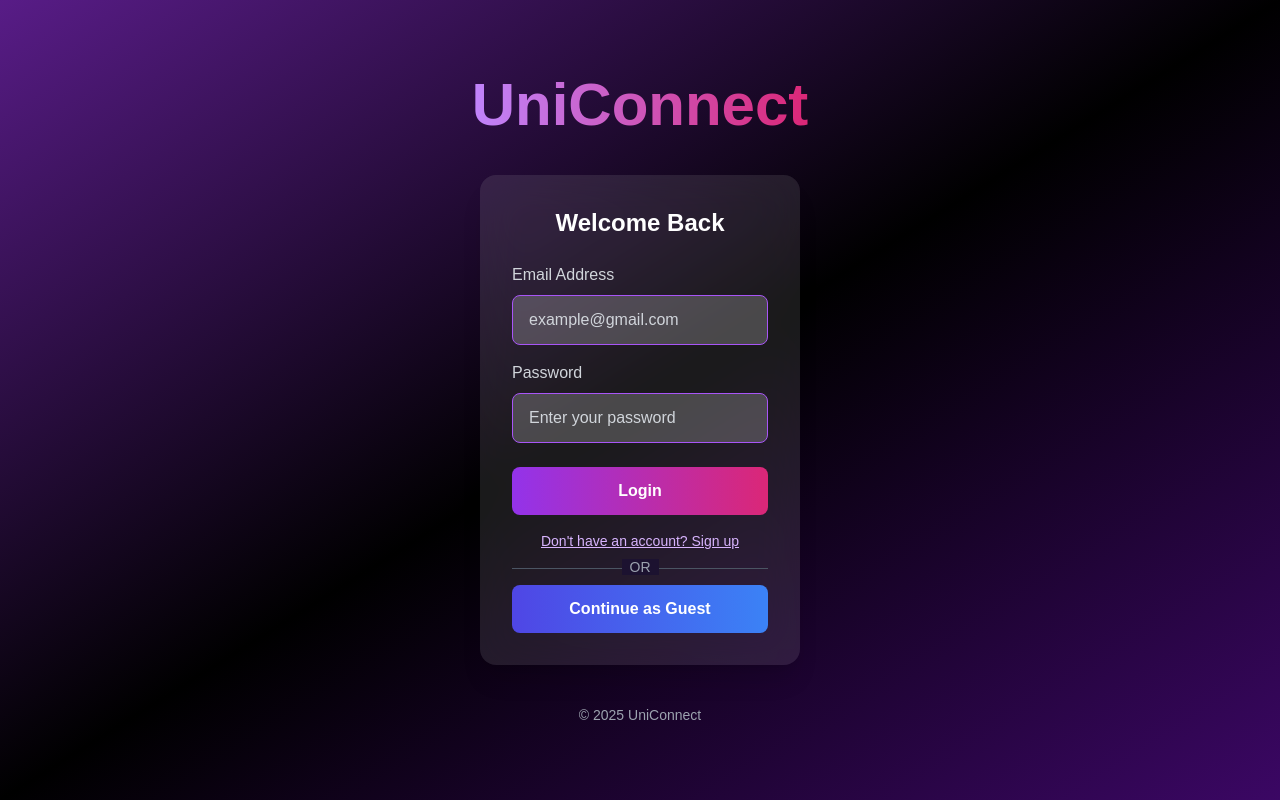
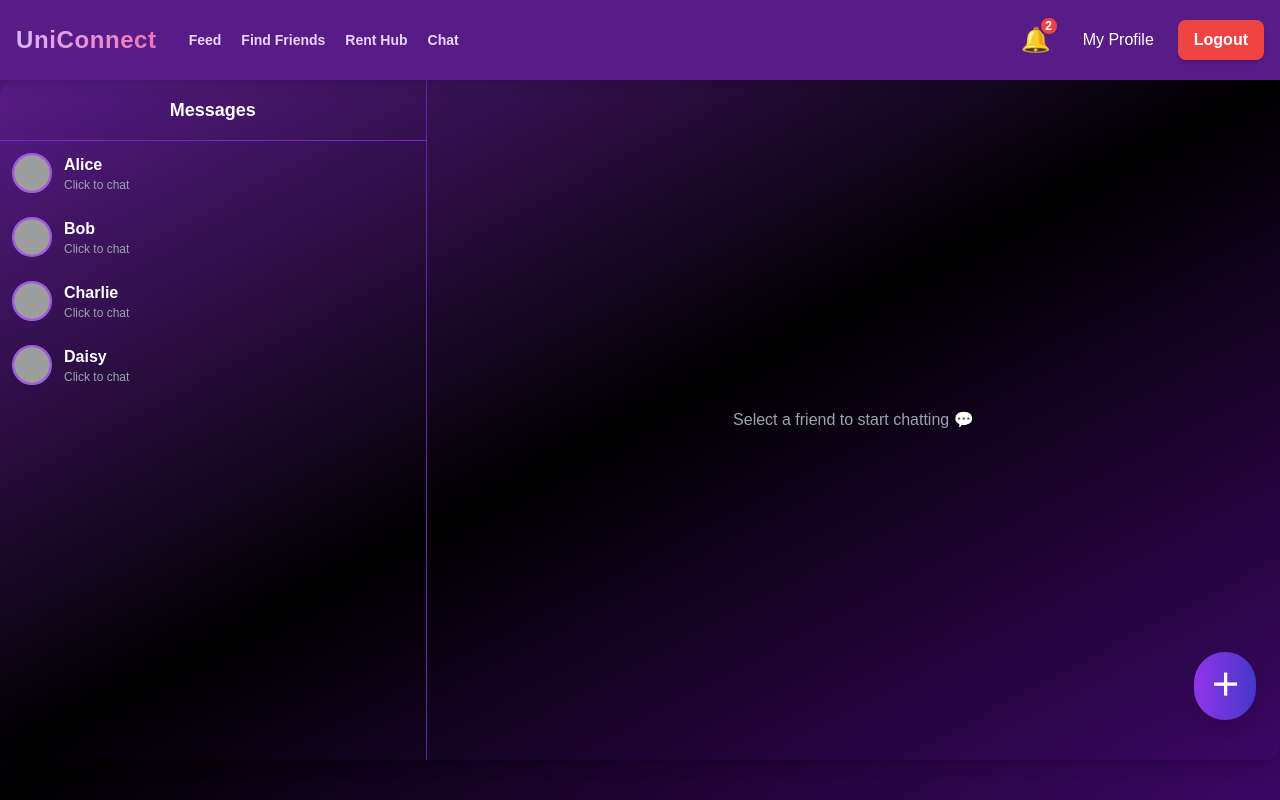
Before and after one commit to mitaliraj3007/uniconnect1, a React (Vite) app: page /chat in a window 1280 px wide. Before the commit this address led to /. Built offline with nearby package versions, Linux system fonts and the light colour scheme; sample sign-in values are in the browser's storage; grey boxes are pictures that could not be loaded.

Commit message:
notification icon added

```diff
--- a/src/App.jsx
+++ b/src/App.jsx
@@ -1,6 +1,9 @@
-import React, { useState } from "react";
-import { BrowserRouter as Router, Routes, Route, Navigate, useNavigate } from "react-router-dom";
+import React from "react";
+import { BrowserRouter as Router, Routes, Route, Navigate, useNavigate, useLocation } from "react-router-dom";
 import { AnimatePresence } from "framer-motion";
+
+// ✅ 1. Import your AuthProvider and useAuth
+import { AuthProvider, useAuth } from "./context/AuthContext";
 
 import Login from "./pages/Login";
 import SelectCollege from "./pages/SelectCollege";
@@ -14,41 +17,39 @@ import CreatePost from "./pages/CreatePost";
 import Navbar from "./components/Navbar";
 
 function AppContent() {
-  const [user, setUser] = useState(null);
-  const [college, setCollege] = useState(null);
+  // ✅ 2. Use global state from your AuthContext instead of local useState
+  const { user, setUser, college, setCollege } = useAuth();
   const navigate = useNavigate();
+  const location = useLocation();
 
-  // ✅ Handle login types
   const handleLogin = (userData) => {
     setUser(userData);
     navigate("/select-college");
   };
 
   const handleGuestLogin = () => {
-    setUser({ name: "Guest User", type: "guest" });
+    setUser({ name: "Guest User", email: "guest@gmail.com", type: "guest" });
     navigate("/select-college");
   };
 
   const handleAdminLogin = () => {
-    setUser({ name: "Admin", type: "admin" });
+    setUser({ name: "Admin", email: "admin@uniconnect.com", type: "admin" });
     navigate("/feed");
   };
 
   const handleCollegeSelect = (collegeData) => {
-    setCollege(collegeData);
+    // Save it as an object so college.name works in your Profile page!
+    setCollege({ name: collegeData });
     navigate("/feed");
   };
 
-  // Check login state
   const isLoggedIn = !!user;
-
-  // ✅ Pages where top buttons should NOT appear
-  const hideTopButtons = ["/", "/select-college"].includes(window.location.pathname);
+  const hideTopButtons = ["/", "/select-college"].includes(location.pathname);
 
   return (
     <div className="bg-gradient-to-br from-purple-900 via-black to-purple-950 text-white min-h-screen flex flex-col relative overflow-hidden">
 
-      {/* ✅ Floating Top Buttons - only visible after login */}
+      {/* Floating Top Buttons - only visible after login */}
       {!hideTopButtons && isLoggedIn && (
         <div className="absolute top-4 right-4 flex space-x-3 z-50">
           <button
@@ -68,7 +69,7 @@ function AppContent() {
         </div>
       )}
 
-      {/* ✅ Floating Create Post Button (only after login) */}
+      {/* Floating Create Post Button (only after login) */}
       {isLoggedIn && !hideTopButtons && (
         <button
           onClick={() => navigate("/create")}
@@ -81,7 +82,6 @@ function AppContent() {
 
       <AnimatePresence mode="wait">
         <Routes>
-          {/* LOGIN PAGE */}
           <Route
             path="/"
             element={
@@ -93,124 +93,46 @@ function AppContent() {
             }
           />
 
-          {/* COLLEGE SELECTION */}
           <Route
             path="/select-college"
-            element={
-              isLoggedIn ? (
-                <SelectCollege onSelect={handleCollegeSelect} />
-              ) : (
-                <Navigate to="/" />
-              )
-            }
+            element={isLoggedIn ? <SelectCollege onSelect={handleCollegeSelect} /> : <Navigate to="/" />}
           />
 
-          {/* FEED */}
           <Route
             path="/feed"
-            element={
-              isLoggedIn && college ? (
-                <>
-                  <Feed />
-                  <Navbar hideProfile />
-                </>
-              ) : (
-                <Navigate to="/" />
-              )
-            }
+            element={isLoggedIn && college ? <><Navbar /><Feed /></> : <Navigate to="/" />}
           />
 
-          {/* FIND FRIENDS */}
           <Route
             path="/friends"
-            element={
-              isLoggedIn ? (
-                <>
-                  <FindFriends />
-                  <Navbar hideProfile />
-                </>
-              ) : (
-                <Navigate to="/" />
-              )
-            }
+            element={isLoggedIn ? <><Navbar /><FindFriends /></> : <Navigate to="/" />}
           />
 
-          {/* CHAT */}
           <Route
             path="/chat"
-            element={
-              isLoggedIn ? (
-                <>
-                  <Chat />
-                  <Navbar hideProfile />
-                </>
-              ) : (
-                <Navigate to="/" />
-              )
-            }
+            element={isLoggedIn ? <><Navbar /><Chat /></> : <Navigate to="/" />}
           />
 
-          {/* RENT HUB */}
           <Route
             path="/rent"
-            element={
-              isLoggedIn ? (
-                <>
-                  <RentHub />
-                  <Navbar hideProfile />
-                </>
-              ) : (
-                <Navigate to="/" />
-              )
-            }
+            element={isLoggedIn ? <><Navbar /><RentHub /></> : <Navigate to="/" />}
           />
 
-          {/* PROFILE */}
           <Route
             path="/profile"
-            element={
-              isLoggedIn ? (
-                <>
-                  <Profile />
-                  <Navbar hideProfile />
-                </>
-              ) : (
-                <Navigate to="/" />
-              )
-            }
+            element={isLoggedIn ? <><Navbar /><Profile /></> : <Navigate to="/" />}
           />
 
-          {/* SETTINGS */}
           <Route
             path="/settings"
-            element={
-              isLoggedIn ? (
-                <>
-                  <Settings />
-                  <Navbar hideProfile />
-                </>
-              ) : (
-                <Navigate to="/" />
-              )
-            }
+            element={isLoggedIn ? <><Navbar /><Settings /></> : <Navigate to="/" />}
           />
 
-          {/* CREATE POST */}
           <Route
             path="/create"
-            element={
-              isLoggedIn ? (
-                <>
-                  <CreatePost />
-                  <Navbar hideProfile />
-                </>
-              ) : (
-                <Navigate to="/" />
-              )
-            }
+            element={isLoggedIn ? <><Navbar /><CreatePost /></> : <Navigate to="/" />}
           />
 
-          {/* FALLBACK */}
           <Route path="*" element={<Navigate to="/" />} />
         </Routes>
       </AnimatePresence>
@@ -218,10 +140,13 @@ function AppContent() {
   );
 }
 
+// ✅ 3. Wrap everything in your AuthProvider!
 export default function App() {
   return (
-    <Router>
-      <AppContent />
-    </Router>
+    <AuthProvider>
+      <Router>
+        <AppContent />
+      </Router>
+    </AuthProvider>
   );
 }
--- a/src/components/Navbar.jsx
+++ b/src/components/Navbar.jsx
@@ -1,56 +1,134 @@
-import React from "react";
-import { useNavigate, useLocation } from "react-router-dom";
-import { Home, Users, Store, Settings, User } from "lucide-react";
-import { motion } from "framer-motion";
+import React, { useState } from "react";
+import { Link, useNavigate } from "react-router-dom";
+import { useAuth } from "../context/AuthContext";
+import { motion, AnimatePresence } from "framer-motion";
 
-export default function Navbar({ hideProfile = false }) {
+export default function Navbar() {
   const navigate = useNavigate();
-  const location = useLocation();
+  const { user, setUser, setCollege } = useAuth();
 
-  const navItems = [
-    { path: "/feed", icon: <Home className="w-6 h-6" />, label: "Feed" },
-    { path: "/friends", icon: <Users className="w-6 h-6" />, label: "Friends" },
-    { path: "/rent", icon: <Store className="w-6 h-6" />, label: "RentHub" },
-    { path: "/settings", icon: <Settings className="w-6 h-6" />, label: "Settings" },
-  ];
+  // --- NOTIFICATION STATE ---
+  const [showNotifications, setShowNotifications] = useState(false);
+  const [notifications, setNotifications] = useState([
+    { id: 1, text: "Welcome to UniConnect!", isRead: false },
+    { id: 2, text: "Admin liked your post.", isRead: false },
+  ]);
 
-  // Profile added conditionally
-  if (!hideProfile) {
-    navItems.push({ path: "/profile", icon: <User className="w-6 h-6" />, label: "Profile" });
-  }
+  const unreadCount = notifications.filter(n => !n.isRead).length;
+
+  const handleLogout = () => {
+    localStorage.removeItem("token");
+    localStorage.removeItem("user");
+    localStorage.removeItem("college");
+    setUser(null);
+    setCollege(null);
+    navigate("/");
+  };
+
+  const markAllAsRead = () => {
+    setNotifications(notifications.map(n => ({ ...n, isRead: true })));
+  };
+
+  if (!user) return null;
 
   return (
-    <motion.nav
-      initial={{ y: 100 }}
-      animate={{ y: 0 }}
-      transition={{ type: "spring", stiffness: 80 }}
-      className="fixed bottom-0 left-0 right-0 z-40 bg-gradient-to-r from-purple-900 via-black to-purple-950
-      border-t border-purple-600/40 shadow-lg backdrop-blur-lg flex justify-around items-center py-3"
-    >
-      {navItems.map(({ path, icon, label }) => {
-        const isActive = location.pathname === path;
+    <nav className="flex justify-between items-center p-4 bg-purple-900 text-white shadow-lg relative z-50">
 
-        return (
-          <motion.button
-            key={path}
-            onClick={() => navigate(path)}
-            whileHover={{ scale: 1.2 }}
-            whileTap={{ scale: 0.9 }}
-            className={`flex flex-col items-center text-xs transition-all duration-300 ${
-              isActive ? "text-fuchsia-400" : "text-gray-400 hover:text-fuchsia-300"
-            }`}
+      {/* LEFT SIDE: Logo & Main Navigation Links */}
+      <div className="flex items-center gap-8">
+        <div className="font-extrabold text-2xl tracking-wide text-transparent bg-clip-text bg-gradient-to-r from-purple-300 to-pink-400">
+          <Link to="/feed">UniConnect</Link>
+        </div>
+
+        {/* --- THE MISSING LINKS ARE BACK! --- */}
+        <div className="hidden md:flex gap-5 text-sm font-semibold text-purple-200">
+          <Link to="/feed" className="hover:text-white hover:underline underline-offset-4 transition">
+            Feed
+          </Link>
+          <Link to="/friends" className="hover:text-white hover:underline underline-offset-4 transition">
+            Find Friends
+          </Link>
+          <Link to="/rent" className="hover:text-white hover:underline underline-offset-4 transition">
+            Rent Hub
+          </Link>
+          <Link to="/chat" className="hover:text-white hover:underline underline-offset-4 transition">
+            Chat
+          </Link>
+        </div>
+      </div>
+
+      {/* RIGHT SIDE: Notifications, Profile, and Logout */}
+      <div className="flex gap-6 items-center">
+
+        {/* NOTIFICATION BELL */}
+        <div className="relative">
+          <button
+            onClick={() => setShowNotifications(!showNotifications)}
+            className="relative p-2 text-2xl hover:bg-white/10 rounded-full transition"
+            title="Notifications"
           >
-            <div
-              className={`p-2 rounded-full ${
-                isActive ? "bg-purple-800/50 shadow-md" : "hover:bg-purple-800/30"
-              }`}
-            >
-              {icon}
-            </div>
-            <span className="mt-1">{label}</span>
-          </motion.button>
-        );
-      })}
-    </motion.nav>
+            🔔
+            {unreadCount > 0 && (
+              <span className="absolute top-0 right-0 bg-red-500 text-white text-xs font-bold rounded-full h-5 w-5 flex items-center justify-center border-2 border-purple-900">
+                {unreadCount}
+              </span>
+            )}
+          </button>
+
+          {/* NOTIFICATION DROPDOWN */}
+          <AnimatePresence>
+            {showNotifications && (
+              <motion.div
+                initial={{ opacity: 0, y: 10, scale: 0.95 }}
+                animate={{ opacity: 1, y: 0, scale: 1 }}
+                exit={{ opacity: 0, y: 10, scale: 0.95 }}
+                className="absolute right-0 mt-3 w-80 bg-white text-black rounded-xl shadow-2xl overflow-hidden border border-gray-200"
+              >
+                <div className="p-4 bg-gray-50 border-b border-gray-200 flex justify-between items-center">
+                  <h3 className="font-bold text-gray-800">Notifications</h3>
+                  {unreadCount > 0 && (
+                    <button
+                      onClick={markAllAsRead}
+                      className="text-xs text-purple-600 hover:text-purple-800 font-semibold"
+                    >
+                      Mark all as read
+                    </button>
+                  )}
+                </div>
+
+                <div className="max-h-80 overflow-y-auto">
+                  {notifications.length === 0 ? (
+                    <div className="p-4 text-center text-gray-500 text-sm">
+                      No new notifications
+                    </div>
+                  ) : (
+                    notifications.map((notif) => (
+                      <div
+                        key={notif.id}
+                        className={`p-4 border-b border-gray-100 hover:bg-gray-50 transition ${notif.isRead ? "opacity-60" : "bg-purple-50/50"}`}
+                      >
+                        <p className="text-sm text-gray-800">{notif.text}</p>
+                      </div>
+                    ))
+                  )}
+                </div>
+              </motion.div>
+            )}
+          </AnimatePresence>
+        </div>
+
+        {/* PROFILE & LOGOUT */}
+        <Link to="/profile" className="hover:text-purple-300 transition font-medium">
+          My Profile
+        </Link>
+
+        <button
+          onClick={handleLogout}
+          className="bg-red-500 hover:bg-red-600 px-4 py-2 rounded-lg font-semibold shadow-md transition"
+        >
+          Logout
+        </button>
+      </div>
+    </nav>
   );
 }
```
